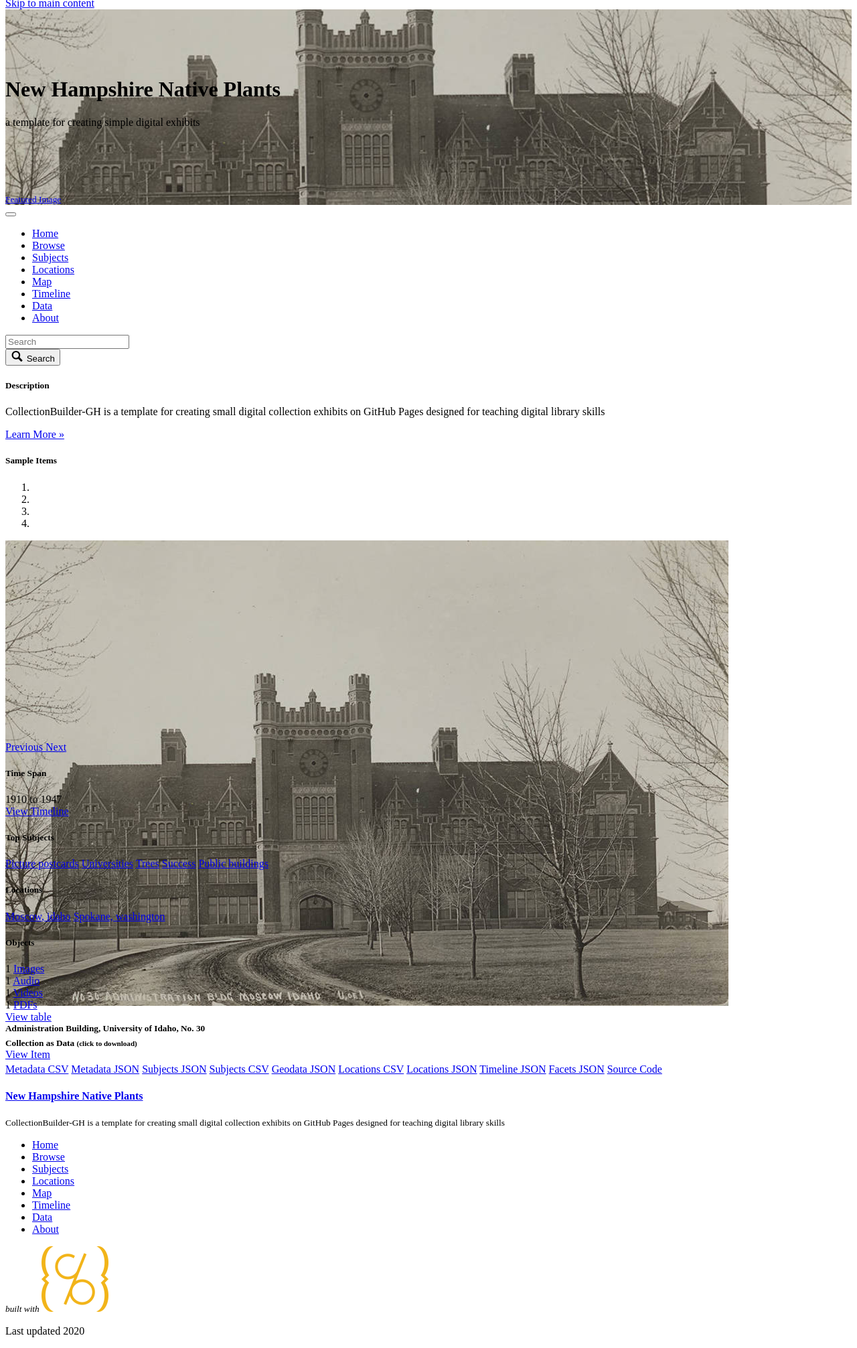
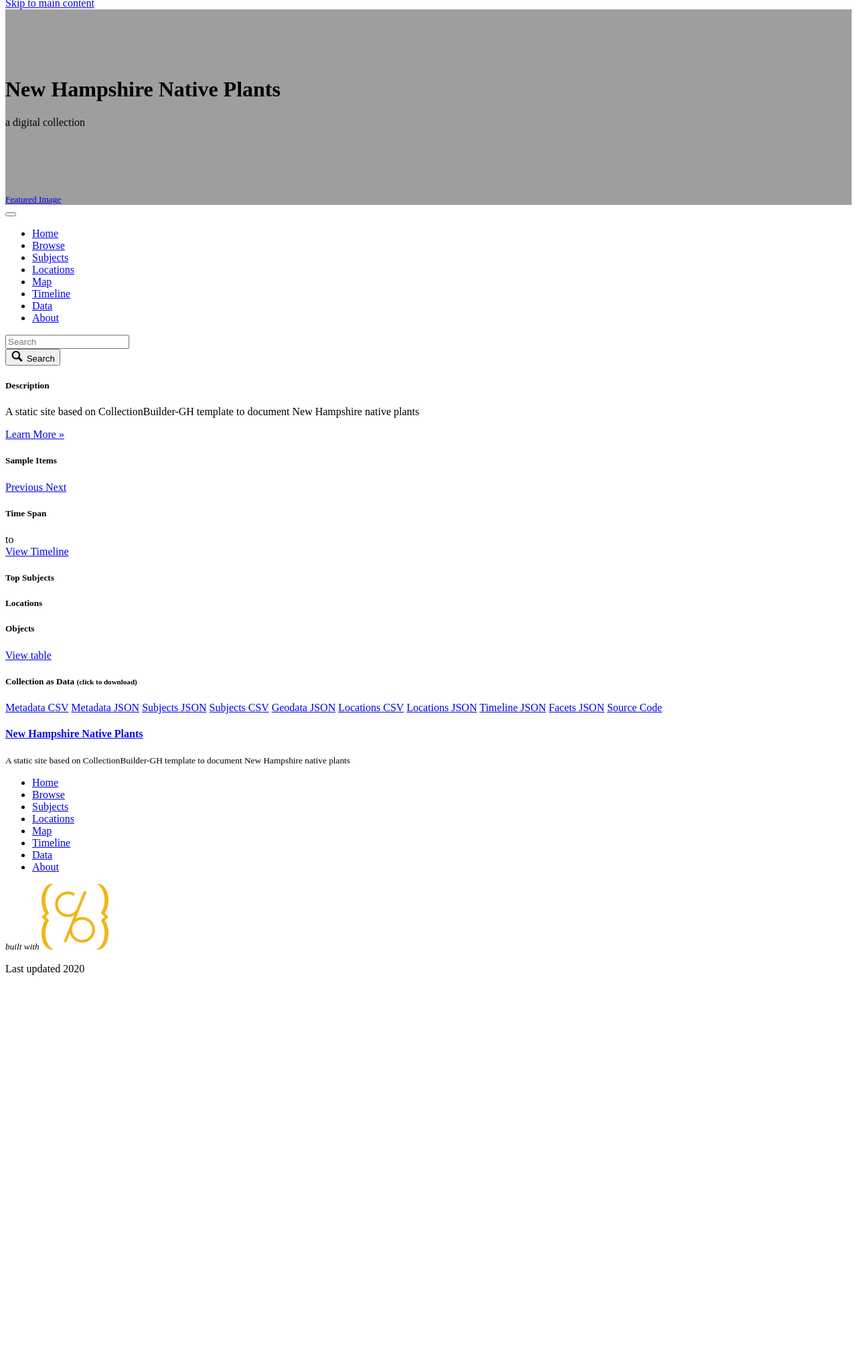
Before and after one commit to seeallie/static-nh-native-plants, a Jekyll site: the page built from index.md, in a window 1280 px wide, cut to the strip 112-2125 px from the top of the page. Shown: the whole strip at 67% size. Built offline with Jekyll 4.4.1, drawn with Linux system fonts in a browser that asks for light colours; after the commit the page ends 1584 px from its top, so only the background shows below that.

Commit message:
Update _config.yml
Added config

```diff
--- a/_config.yml
+++ b/_config.yml
@@ -8,11 +8,11 @@
 # URL VARIABLES
 #
 # url is your gh-pages base, following the pattern: username.github.io
-url: https://collectionbuilder.github.io
+url: https://seeallie.github.io
 # baseurl is your github repository's name prefixed with a /
-baseurl: /collectionbuilder-gh
+baseurl: /static-nh-native-plants
 # location of code, the full url to your github repository
-source-code: https://github.com/CollectionBuilder/collectionbuilder-gh
+source-code: https://github.com/seeallie/static-nh-native-plants
 
 ##########
 # SITE SETTINGS
@@ -20,18 +20,18 @@
 # title of site appears in banner
 title: New Hampshire Native Plants
 # tagline, a short phrase that will appear throughout the site in the top banner
-tagline: a template for creating simple digital exhibits
+tagline: a digital collection
 # description appears in meta tags and other locations
 # this description might appear in search result lists, keep around 160 characters max
-description: "CollectionBuilder-GH is a template for creating small digital collection exhibits on GitHub Pages designed for teaching digital library skills"
+description: "A static site based on CollectionBuilder-GH template to document New Hampshire native plants"
 # creator of the digital collection, to appear in meta tags; we typically use our GitHub usernames but feel free to just use your name
-author: CollectionBuilder
+author: Allie A.
 
 ##########
 # COLLECTION SETTINGS
 #
 # choose metadata: this is the name of the csv file in your _data directory that describes the objects in your collection
-metadata: demo-metadata
+metadata: staticnhnativeplantsmetadata
 
 ##########
 # GOOGLE SERVICES [optional!]
```
